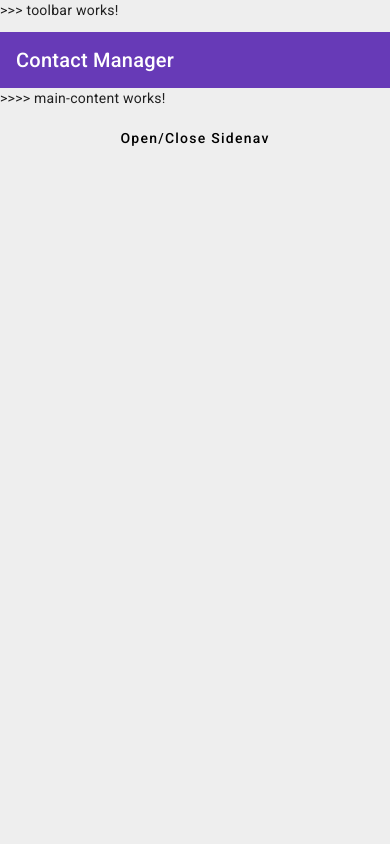
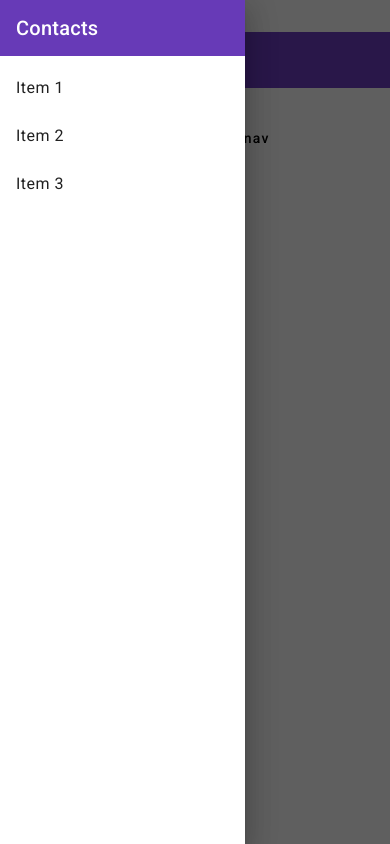
Before and after one commit to excellent-1/contact-manager, an Angular app: page /contactmanager in a window 390 px wide. Both pictures are taken after a click on the button "Open/Close Sidenav". Built offline with nearby package versions, Linux system fonts and the light colour scheme.

Commit message:
In the Sidenav set up IsScreenSmall Breakpoint Observer - evaluates media queries against the current Viewport size, and React to changes to Viewport by Subscribing to an Observable stream. This stream will emit whenever one of the media queries has a different result.

```diff
--- a/src/app/contactmanager/components/sidenav/sidenav.component.html
+++ b/src/app/contactmanager/components/sidenav/sidenav.component.html
@@ -4,7 +4,8 @@
 
 <mat-sidenav-container class="app-sidenav-container">
     <mat-sidenav #sidenav mode="side" class="app-sidenav mat-elevation-z10"
-                opened="true" mode="side">
+                [opened]="!isScreenSmall"
+                [mode]="isScreenSmall ? 'over' : 'side' ">
         <mat-toolbar color="primary">
             Contacts
         </mat-toolbar>
--- a/src/app/contactmanager/components/sidenav/sidenav.component.ts
+++ b/src/app/contactmanager/components/sidenav/sidenav.component.ts
@@ -1,3 +1,4 @@
+import { BreakpointObserver, Breakpoints, BreakpointState } from '@angular/cdk/layout';
 import { Component } from '@angular/core';
 
 @Component({
@@ -7,4 +8,16 @@ import { Component } from '@angular/core';
 })
 export class SidenavComponent {
 
+  public isScreenSmall?: boolean;
+  constructor(private breakPointObserver: BreakpointObserver) {}
+
+  ngOnInit(): void {
+    this.breakPointObserver
+      //.observe([ `(max-width: ${SMALL_WIDTH_BREAKPOINT}px)`])
+      .observe([Breakpoints.XSmall, Breakpoints.Small, Breakpoints.Medium, Breakpoints.Large])
+      .subscribe((state: BreakpointState) => {
+        this.isScreenSmall = state.matches;
+      })
+    //.observe([Breakpoints.XSmall, Breakpoints.Small, Breakpoints.Medium, Breakpoints.Large])
+  }
 }
```
